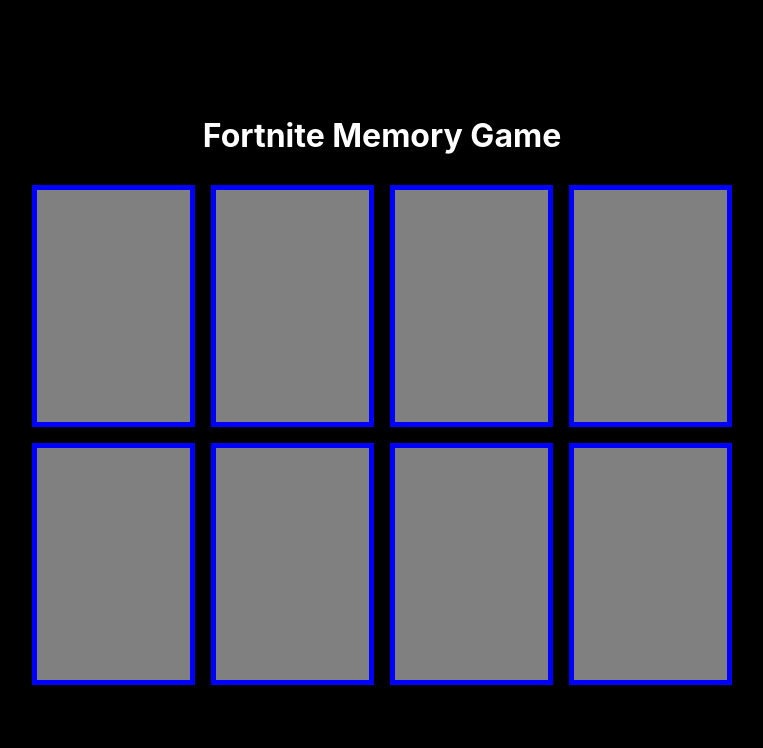
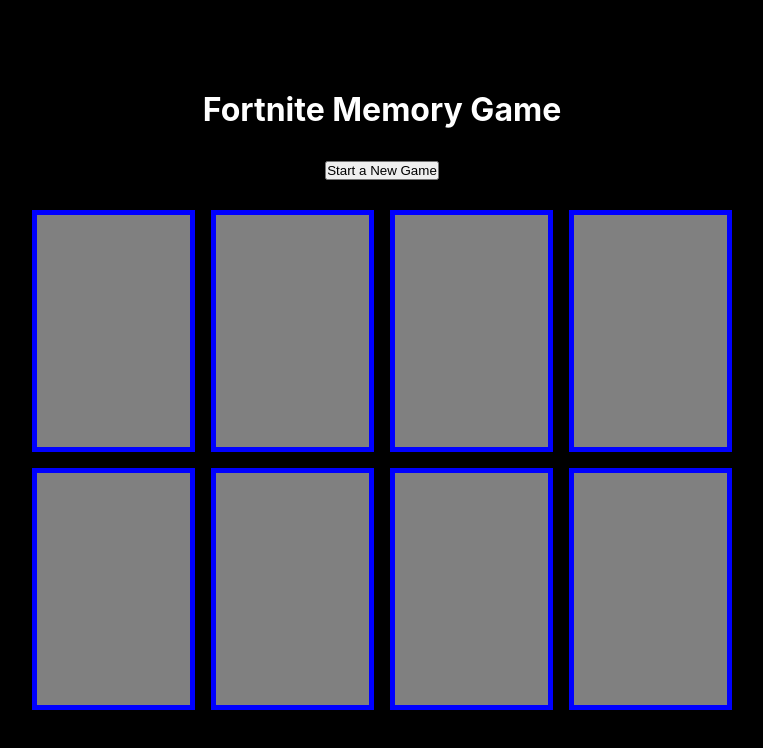
Before and after one commit to anabihunter23/webdev-assignment2-aqib, a React (Create React App) app: page / in a window 1280 px wide. Shown: the top 748 px of the page, without its empty margins (258-1021 px from the left). Built offline with nearby package versions, Linux system fonts and the light colour scheme.

Commit message:
new game button and win message

```diff
--- a/src/App.js
+++ b/src/App.js
@@ -7,6 +7,11 @@
   return (
     <div className="App">
       <h1>Fortnite Memory Game</h1>
+      <p>
+        <button onClick={() => window.location.reload(false)}>
+          Start a New Game
+        </button>
+      </p>
       <Cards />
     </div>
   );
--- a/src/Cards.js
+++ b/src/Cards.js
@@ -24,6 +24,15 @@
       cards[previousCard].status = "correct";
       setCards([...cards]);
       setPreviousCard(-1);
+      //if all the card ids are matched, then you win
+      if (
+        cards[1].status === "correct" &&
+        cards[2].status === "correct" &&
+        cards[3].status === "correct" &&
+        cards[4].status === "correct"
+      ) {
+        alert("Congratulations, you won the game");
+      }
     } else {
       //cards arent a match
       cards[currentCard].status = "incorrect";
--- a/src/index.css
+++ b/src/index.css
@@ -18,6 +18,12 @@
 }
 
 h1{
+  text-align: center;
+  margin-bottom: 30px;
+  color: white;
+}
+
+p{
   text-align: center;
   margin-bottom: 30px;
   color: white;
```
